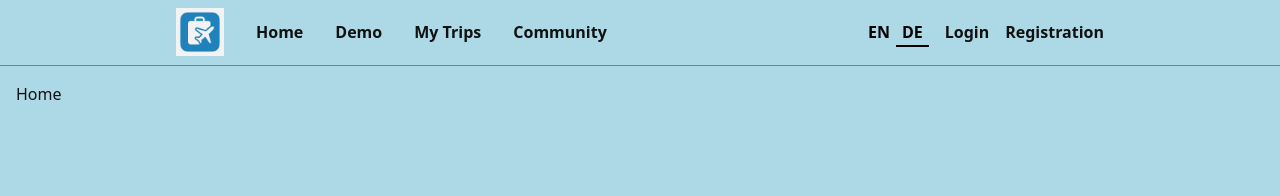
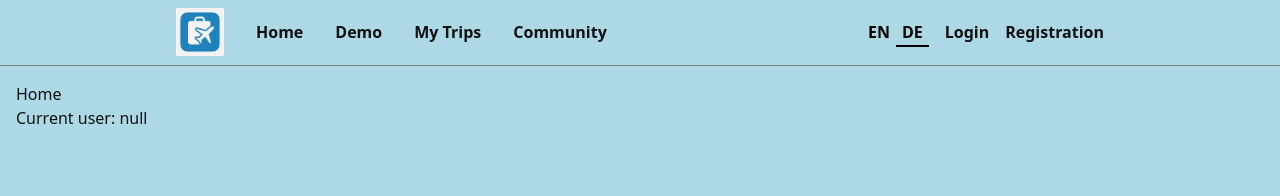
Before and after one commit to zh-deng/trippal-frontend, a React (Vite) app: page / in a window 1280 px wide. Shown: the top 196 px of the page. Built offline with nearby package versions, Linux system fonts and the light colour scheme.

Commit message:
add global state to home component

```diff
--- a/src/components/Modal/RegisterModal/RegisterModal.tsx
+++ b/src/components/Modal/RegisterModal/RegisterModal.tsx
@@ -4,6 +4,8 @@ import { Text } from "../../Text/Text";
 import "./RegisterModal.scss";
 import { useState } from "react";
 import { registerUser } from "../../../services/userService";
+import { useDispatch } from "react-redux";
+import { setActiveUser } from "../../../state/global/globalSlice";
 
 interface Props {
 	isOpen: boolean;
@@ -13,6 +15,7 @@ interface Props {
 
 const RegisterModal = ({ isOpen, onClose, onSwitchToLogin }: Props) => {
 	const { t } = useTranslation();
+	const dispatch = useDispatch();
 
 	const [formData, setFormData] = useState({
 		name: "",
@@ -50,6 +53,7 @@ const RegisterModal = ({ isOpen, onClose, onSwitchToLogin }: Props) => {
 			});
 
 			// Dispatch user info to Redux store
+			dispatch(setActiveUser(user))
 			console.log(user);
 
 			// Optionally close modal or navigate
--- a/src/pages/Home/Home.tsx
+++ b/src/pages/Home/Home.tsx
@@ -1,9 +1,20 @@
+import { useSelector } from "react-redux";
 import "./Home.scss";
+import { RootState } from "../../state/store";
 
 export const Home = () => {
+	const activeUser = useSelector(
+		(state: RootState) => state.global.activeUser
+	);
+
 	return (
     <div className="home">
       Home
+      <div>
+        {
+          `Current user: ${JSON.stringify(activeUser)}`
+        }
+      </div>
     </div>
   );
 };
--- a/src/state/global/globalSlice.ts
+++ b/src/state/global/globalSlice.ts
@@ -1,37 +1,23 @@
 import { createSlice, PayloadAction } from "@reduxjs/toolkit";
-import { Attraction, City, Country } from "../../services/mapDataService";
 import { UserInfo } from "../../types/UserInfo";
 
 interface GlobalState {
-  activeUser: UserInfo | null
+	activeUser: UserInfo | null;
 }
 
 const initialState: GlobalState = {
-  activeUser: null,
+	activeUser: null,
 };
 
 const globalSlice = createSlice({
-  name: "global",
-  initialState,
-  reducers: {
-    // updateCurrentCountry: (state, action: PayloadAction<Country>) => {
-    //   state.currentCountry = action.payload;
-    // },
-    // updateCurrentCity: (state, action: PayloadAction<City | null>) => {
-    //   state.currentCity = action.payload;
-    // },
-    // updateCurrentAttraction: (
-    //   state,
-    //   action: PayloadAction<Attraction | null>
-    // ) => {
-    //   state.currentAttraction = action.payload;
-    // },
-  },
+	name: "global",
+	initialState,
+	reducers: {
+		setActiveUser: (state, action: PayloadAction<UserInfo>) => {
+			state.activeUser = action.payload;
+		},
+	},
 });
 
-export const {
-  // updateCurrentCountry,
-  // updateCurrentCity,
-  // updateCurrentAttraction,
-} = globalSlice.actions;
+export const { setActiveUser } = globalSlice.actions;
 export default globalSlice.reducer;
```
